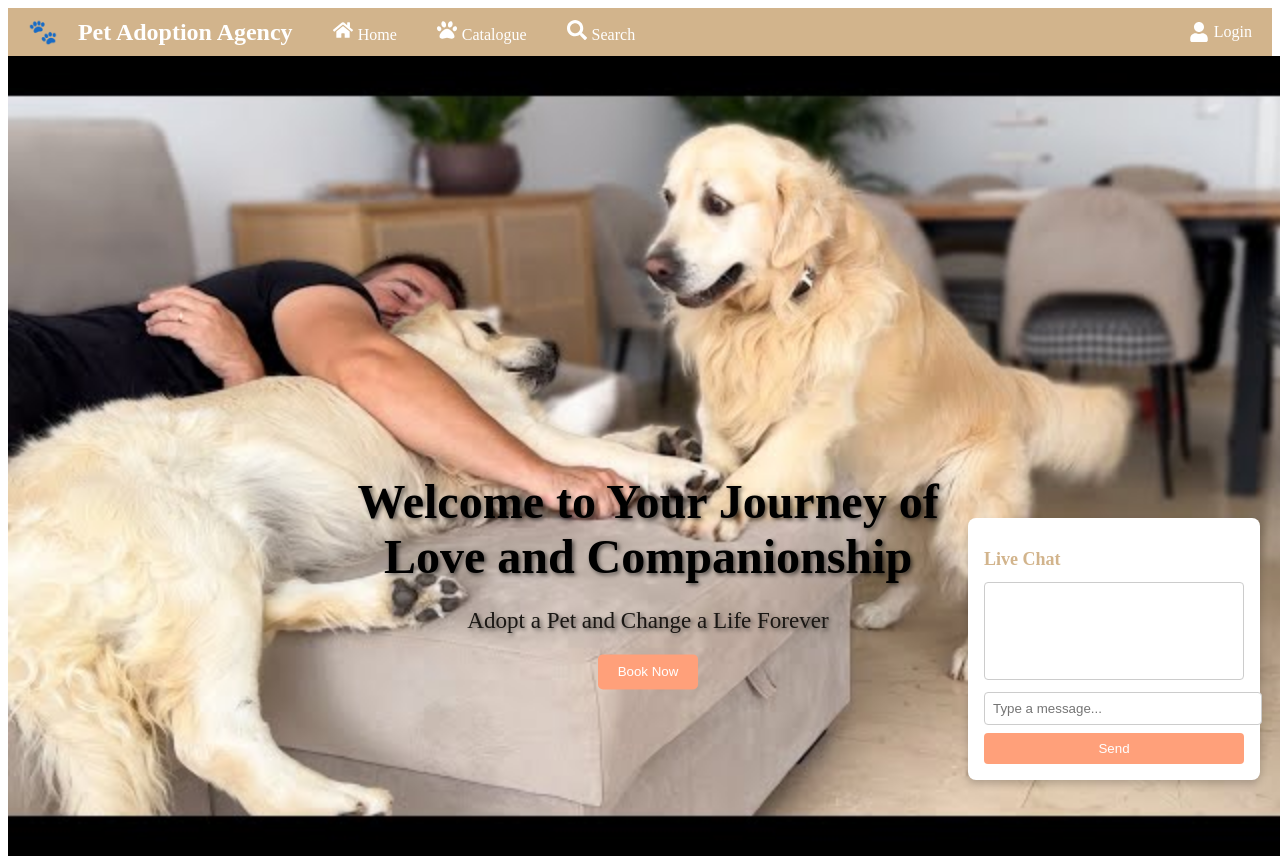
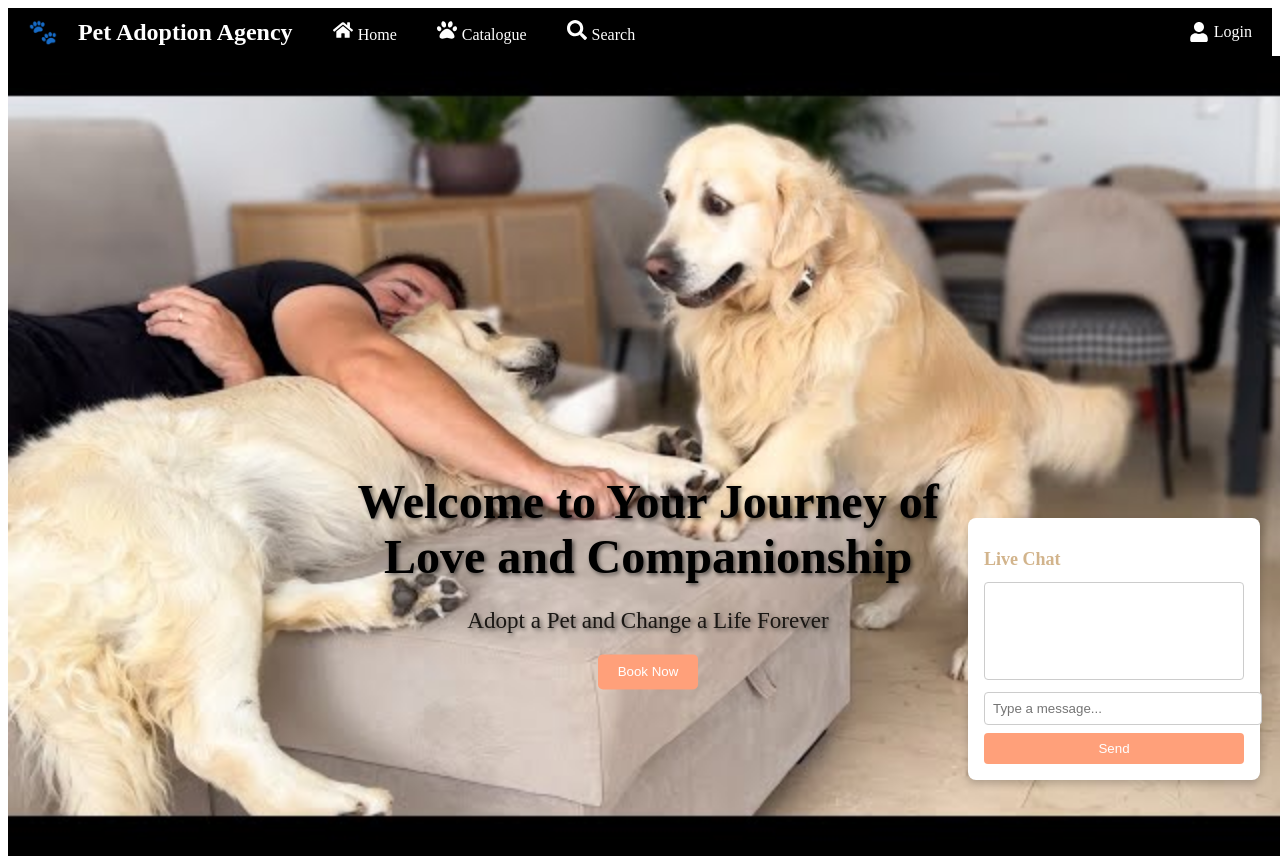
Before and after one commit to Patricia-Sigei/Pets-Adoption, a React (Vite) app: page / in a window 1280 px wide. Built offline with nearby package versions, Linux system fonts and the light colour scheme.

Commit message:
changes navbar color to black

```diff
--- a/src/App.css
+++ b/src/App.css
@@ -1,6 +1,6 @@
 /* Navbar Styles */
 .navbar {
-  background-color: #D2B48C; /* Warm Brown */
+  background-color: black;
   color: white;
   padding: 10px 20px;
   display: flex;
```
